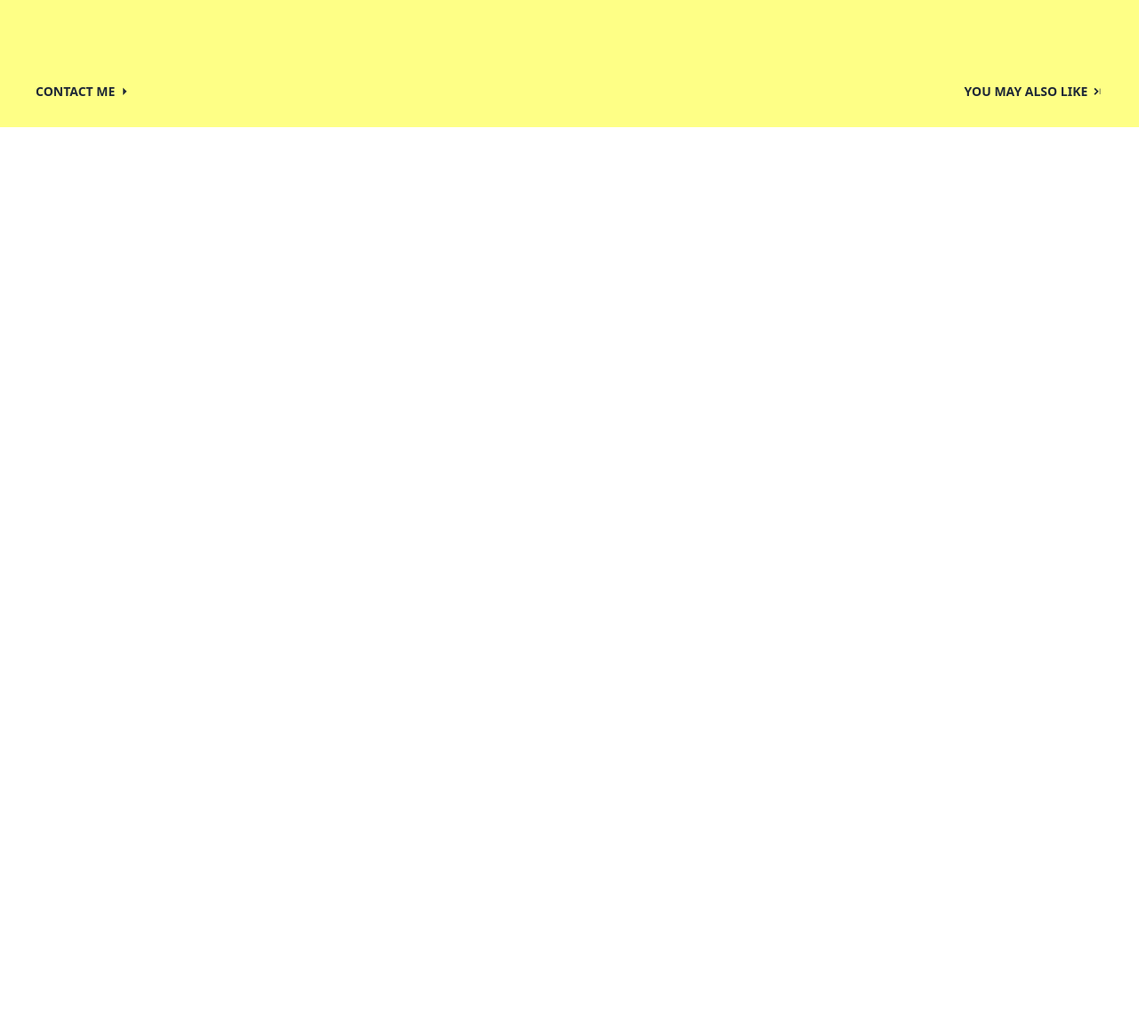
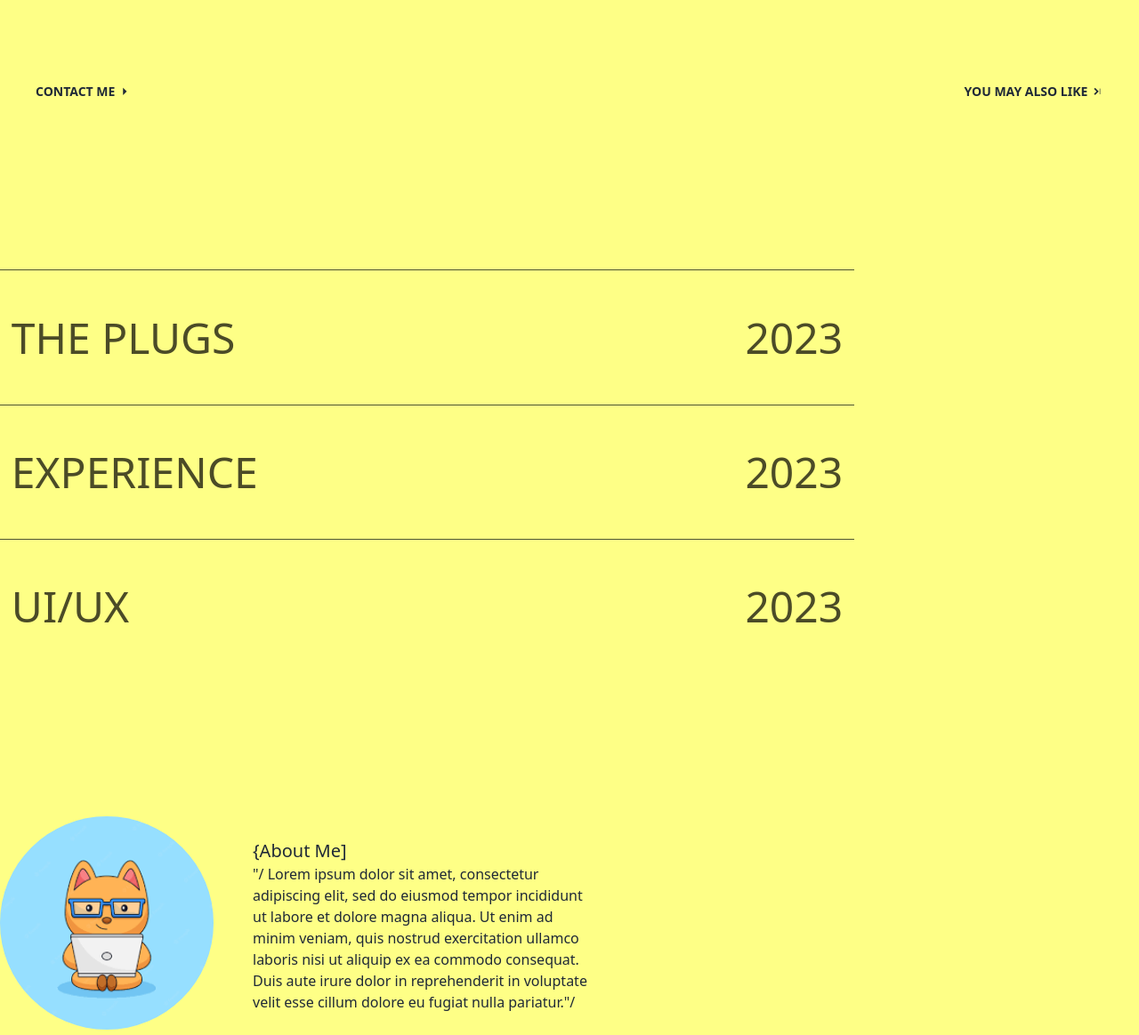
Before and after one commit to Ahmed-Istique/modernView, a plain HTML site: page index.html in a window 1280 px wide. Shown: the part 604-1768 px from the top of the page at 89% size. Before the commit the page ends 800 px from the top, so only its background shows below. Drawn offline with nearby package versions, Linux system fonts and the light colour scheme.

Commit message:
code done here

```diff
--- a/index.html
+++ b/index.html
@@ -45,7 +45,7 @@
 
     <body>
         <!-- header starts here -->
-        <header id="hero">
+        <header class="" id="hero">
             <!-- head design starts -->
             <section>
 
@@ -67,7 +67,7 @@
                     class="ml-7 lg:ml-32 mt-16 md:mt-16 lg:mt-28 uppercase font-bold leading-tight md:leading-none lg:leading-none ">
                     <div class=>
                         <h1 id="bannner_content" class="">Web</h1>
-                        <div class="uppercase ml-7 lg:ml-14 lg:ml-14 w-fit" >
+                        <div class="uppercase ml-7 lg:ml-14 lg:ml-14 w-fit">
                             <h1 id="bannner_content">Developer</h1>
                             <h1 class="text-sm md:text-base lg:text-xl opacity-80 text-right">Based In China</h1>
                         </div>
@@ -78,14 +78,15 @@
 
                 <!-- footer inside of a header  -->
 
-                <div class=" uppercase text-sm md:font-base lg:font-xl  md:mt-16 lg:mt-28 font-bold text-right" id="banner_lower_healing">
+                <div class=" uppercase text-sm md:font-base lg:font-xl  md:mt-16 lg:mt-28 font-bold text-right"
+                    id="banner_lower_healing">
                     <div class="my-24">
                         <h2>Connect With me in linkdin <span><i class="ri-linkedin-box-fill"></i></span></h2>
                         <h2>Watch my work <i class="ri-printer-cloud-line"></i></h2>
                     </div>
                     <div class="flex justify-between mt-8">
                         <h2>Contact Me <i class="ri-arrow-right-s-fill"></i></h2>
-                    <h2>You may also like <i class="ri-skip-right-line"></i></h2>
+                        <h2>You may also like <i class="ri-skip-right-line"></i></h2>
                     </div>
 
                 </div>
@@ -96,9 +97,45 @@
 
 
         <!-- main starts here -->
-        <main class=" lg:container  mx-auto">
-            <section></section>
-            <section></section>
+        <main id="second">
+            <section class="lg:container  mx-auto pt-40 pr-80">
+                <div class="uppercase">
+                    <div id="element" class="flex justify-between text-center text-black lg:text-5xl">
+                        <img class=" h-52 w-auto" src="./Images/coding.png" alt="">
+                        <h1>The Plugs</h1>
+                        <h2>2023</h2>
+                    </div>
+                    <div id="element" class="flex justify-between text-center text-black lg:text-5xl">
+                        <img class=" h-52 w-auto" src="./Images/img2.jpg" alt="">
+                        <h1>Experience</h1>
+                        <h2>2023</h2>
+                    </div>
+                    <div id="element" class="flex justify-between text-center text-black lg:text-5xl">
+                        <img class=" h-52 w-auto" src="./Images/img3.jpg" alt="">
+                        <h1>UI/UX</h1>
+                        <h2>2023</h2>
+                    </div>
+                </div>
+            </section>
+            <!-- about info -->
+            <section class="lg:container  mx-auto pt-40 pr-80 items-end">
+                <div class="flex items-center ">
+                    <div class="mr-11">
+                        <div class="avatar">
+                            <div class="w-auto h-60  rounded-full">
+                                <img id="image_about" src="./Images/about_me.png" />
+                            </div>
+                        </div>
+                    </div>
+                    <div  id="text_about">
+                        <h1 class="text-xl">{About Me]</h1>
+                        <h2 class="w-96">"/ Lorem ipsum dolor sit amet, consectetur adipiscing elit, sed do eiusmod tempor incididunt
+                            ut labore et dolore magna aliqua. Ut enim ad minim veniam, quis nostrud exercitation ullamco
+                            laboris nisi ut aliquip ex ea commodo consequat. Duis aute irure dolor in reprehenderit in
+                            voluptate velit esse cillum dolore eu fugiat nulla pariatur."/  </h2>
+                    </div>
+                </div>
+            </section>
             <section></section>
             <section></section>
 
--- a/styles.css
+++ b/styles.css
@@ -22,6 +22,31 @@ nav a{
     font-size: 9vw;
     opacity: .8;
 }
-#banner_lower_healing{
+/*
+main part section1 starts */
+#second{
+    background-color: #FEFF86;
+    /* height: 100vh; */
+}
+#element{
+    border-top: 1px solid #040D12 ;
+    position: relative;
+    padding: 4vw 1vw;
+    opacity: .7;
+}
+#element h1{
+    color: black;
+}
 
+/* images under elements */
+#element img{
+    display: none;
+    position: absolute;
+    z-index: 999;
+    /* z-index: 999; is a good number of z-index value to bring image up */
 }
+
+/* about me image */
+#image_about{
+    background: cover;
+}
```
Also changed, not shown: Images/about_me.png (added), Images/coding.png (added), Images/img2.jpg (added), 1 other file.
